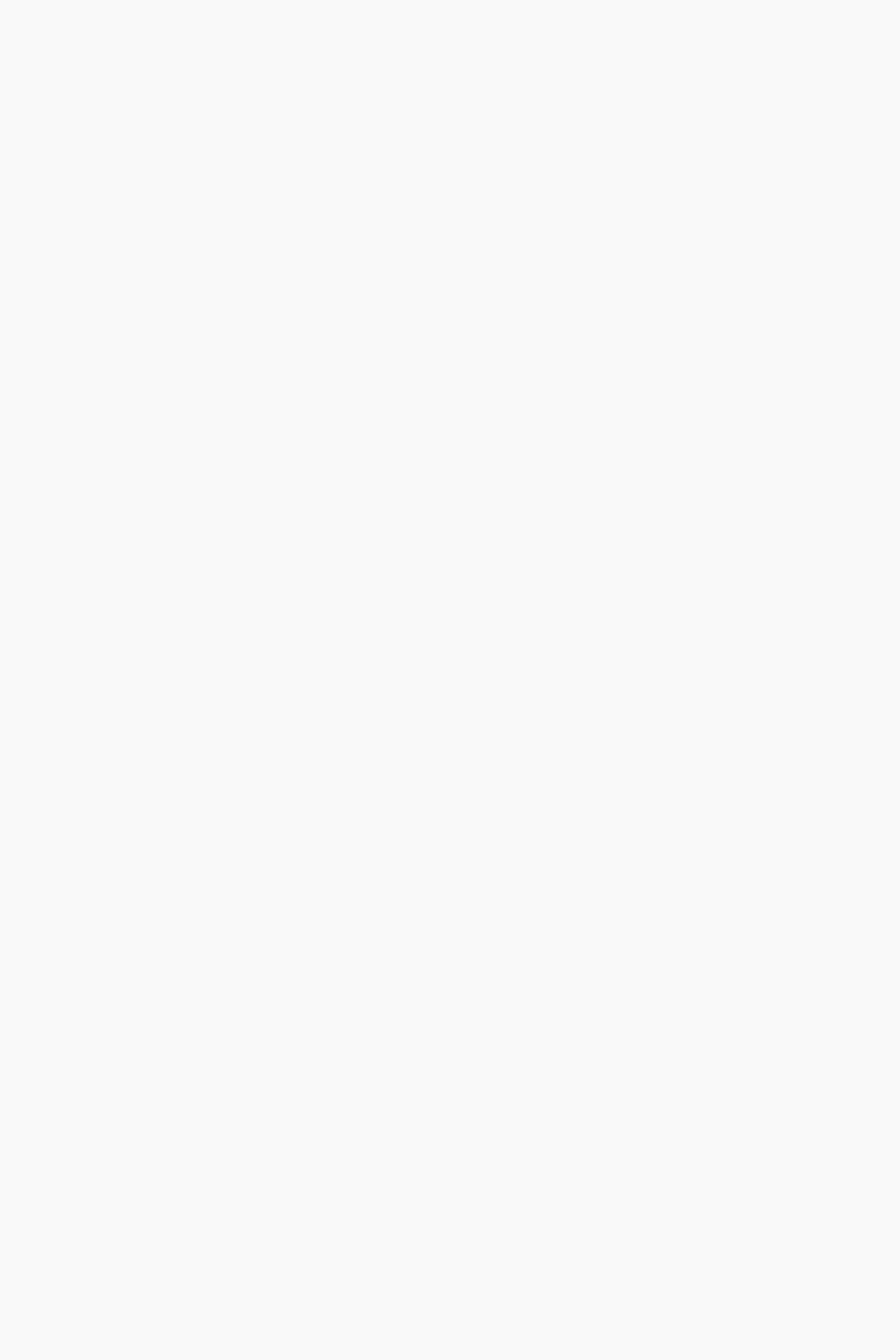
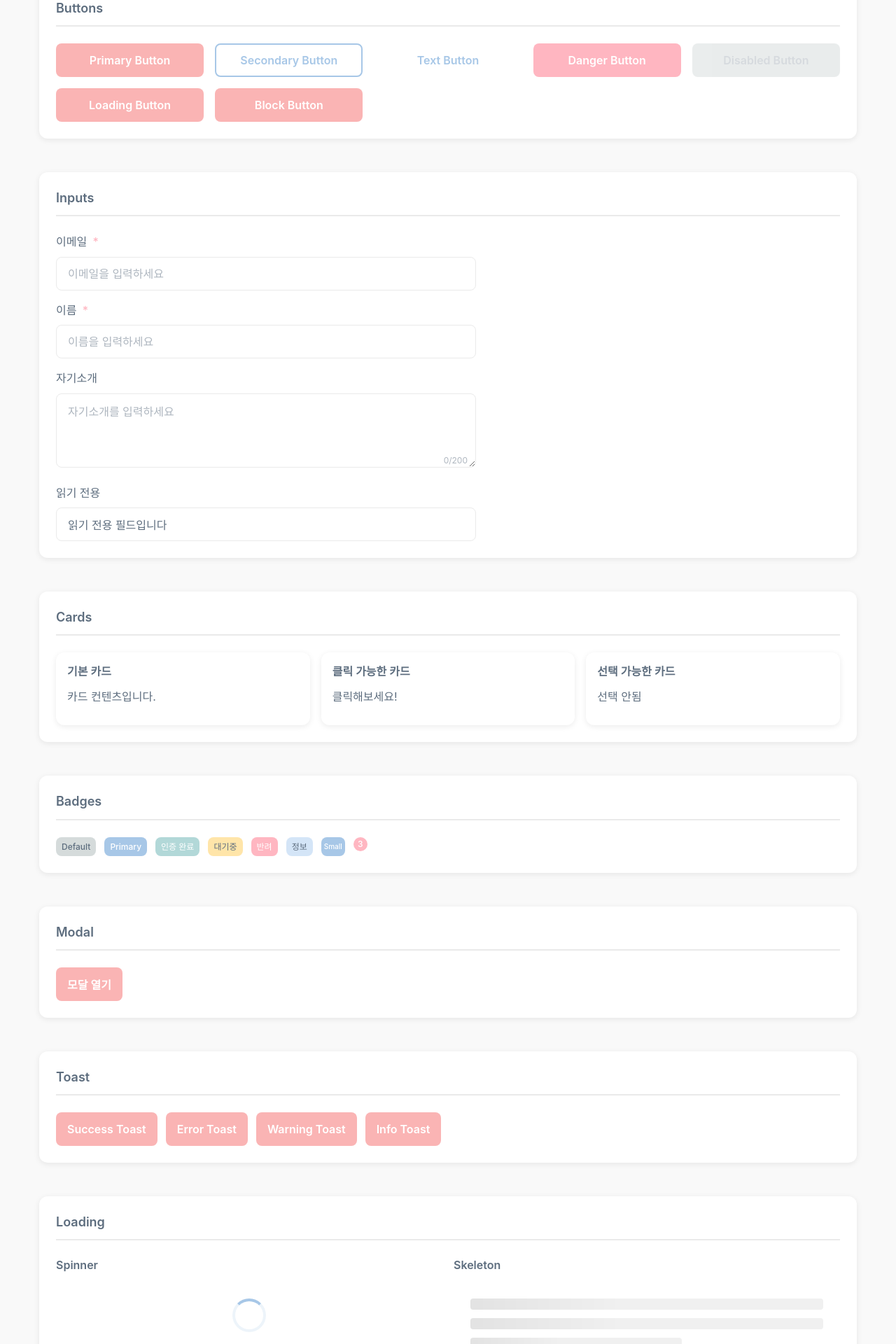
Before and after one commit to MillionKiwi/D-Class, a Vue app in the folder D-Class_front/: page /demo in a window 1280 px wide. Before the commit this address had no page. Shown: the part 120-2040 px from the top of the page at 70% size. Before the commit the page ends 800 px from the top, so only its background shows below. Built offline with nearby package versions, Linux system fonts and the light colour scheme.

Commit message:
feat: component test added

```diff
--- a/D-Class_front/src/App.vue
+++ b/D-Class_front/src/App.vue
@@ -1,10 +1,12 @@
 <script setup>
 import { RouterView } from 'vue-router'
+import { BaseToast } from '@/components/common'
 </script>
 
 <template>
   <div id="app" class="page-wrapper">
     <RouterView />
+    <BaseToast />
   </div>
 </template>
 
--- a/D-Class_front/src/router/index.js
+++ b/D-Class_front/src/router/index.js
@@ -2,7 +2,18 @@ import { createRouter, createWebHistory } from 'vue-router'
 
 const router = createRouter({
   history: createWebHistory(import.meta.env.BASE_URL),
-  routes: [],
+  routes: [
+    {
+      path: '/',
+      name: 'home',
+      redirect: '/demo',
+    },
+    {
+      path: '/demo',
+      name: 'ComponentDemo',
+      component: () => import('@/views/ComponentDemo.vue'),
+    },
+  ],
 })
 
 export default router
--- /dev/null
+++ b/D-Class_front/src/views/ComponentDemo.vue
@@ -0,0 +1,302 @@
+<template>
+  <div class="component-demo">
+    <div class="container">
+      <h1>공통 컴포넌트 데모</h1>
+
+      <!-- Button 데모 -->
+      <section class="demo-section">
+        <h2>Buttons</h2>
+        <div class="demo-grid">
+          <BaseButton @click="handleButtonClick('Primary')">Primary Button</BaseButton>
+          <BaseButton variant="secondary" @click="handleButtonClick('Secondary')">
+            Secondary Button
+          </BaseButton>
+          <BaseButton variant="text" @click="handleButtonClick('Text')">Text Button</BaseButton>
+          <BaseButton variant="danger" @click="handleButtonClick('Danger')">Danger Button</BaseButton>
+          <BaseButton disabled>Disabled Button</BaseButton>
+          <BaseButton :loading="isLoading" @click="handleLoading">Loading Button</BaseButton>
+          <BaseButton block>Block Button</BaseButton>
+        </div>
+      </section>
+
+      <!-- Input 데모 -->
+      <section class="demo-section">
+        <h2>Inputs</h2>
+        <div class="demo-form">
+          <BaseInput
+            v-model="formData.email"
+            label="이메일"
+            type="email"
+            placeholder="이메일을 입력하세요"
+            required
+          />
+
+          <BaseInput
+            v-model="formData.name"
+            label="이름"
+            placeholder="이름을 입력하세요"
+            required
+            :error="!!errorMessage"
+            :errorMessage="errorMessage"
+          />
+
+          <BaseInput
+            v-model="formData.bio"
+            label="자기소개"
+            placeholder="자기소개를 입력하세요"
+            textarea
+            :maxlength="200"
+            :showCounter="true"
+          />
+
+          <BaseInput
+            v-model="formData.readonly"
+            label="읽기 전용"
+            readonly
+            :modelValue="'읽기 전용 필드입니다'"
+          />
+        </div>
+      </section>
+
+      <!-- Card 데모 -->
+      <section class="demo-section">
+        <h2>Cards</h2>
+        <div class="demo-grid">
+          <BaseCard>
+            <h3>기본 카드</h3>
+            <p>카드 컨텐츠입니다.</p>
+          </BaseCard>
+
+          <BaseCard clickable @click="handleCardClick">
+            <h3>클릭 가능한 카드</h3>
+            <p>클릭해보세요!</p>
+          </BaseCard>
+
+          <BaseCard :selected="isCardSelected" clickable @click="toggleCard">
+            <h3>선택 가능한 카드</h3>
+            <p>{{ isCardSelected ? '선택됨' : '선택 안됨' }}</p>
+          </BaseCard>
+        </div>
+      </section>
+
+      <!-- Badge 데모 -->
+      <section class="demo-section">
+        <h2>Badges</h2>
+        <div class="demo-flex">
+          <BaseBadge>Default</BaseBadge>
+          <BaseBadge variant="primary">Primary</BaseBadge>
+          <BaseBadge variant="success">인증 완료</BaseBadge>
+          <BaseBadge variant="warning">대기중</BaseBadge>
+          <BaseBadge variant="error">반려</BaseBadge>
+          <BaseBadge variant="info">정보</BaseBadge>
+          <BaseBadge variant="primary" size="small">Small</BaseBadge>
+          <BaseBadge variant="error" dot>3</BaseBadge>
+        </div>
+      </section>
+
+      <!-- Modal 데모 -->
+      <section class="demo-section">
+        <h2>Modal</h2>
+        <BaseButton @click="openModal">모달 열기</BaseButton>
+
+        <BaseModal
+          v-model:isOpen="isModalOpen"
+          title="확인 모달"
+          @confirm="handleModalConfirm"
+          @cancel="handleModalCancel"
+        >
+          <p>이것은 모달 컨텐츠입니다.</p>
+          <p>확인 또는 취소를 선택하세요.</p>
+        </BaseModal>
+      </section>
+
+      <!-- Toast 데모 -->
+      <section class="demo-section">
+        <h2>Toast</h2>
+        <div class="demo-flex">
+          <BaseButton @click="showToast('success')">Success Toast</BaseButton>
+          <BaseButton @click="showToast('error')">Error Toast</BaseButton>
+          <BaseButton @click="showToast('warning')">Warning Toast</BaseButton>
+          <BaseButton @click="showToast('info')">Info Toast</BaseButton>
+        </div>
+      </section>
+
+      <!-- Loading 데모 -->
+      <section class="demo-section">
+        <h2>Loading</h2>
+        <div class="demo-grid">
+          <div>
+            <h3>Spinner</h3>
+            <BaseLoading type="spinner" inline />
+          </div>
+          <div>
+            <h3>Skeleton</h3>
+            <BaseLoading type="skeleton" inline :lines="3" />
+          </div>
+        </div>
+        <BaseButton @click="toggleFullscreenLoading">Fullscreen Loading 토글</BaseButton>
+        <BaseLoading v-if="showFullscreenLoading" type="spinner" fullscreen text="로딩중..." />
+      </section>
+
+      <!-- Empty State 데모 -->
+      <section class="demo-section">
+        <h2>Empty State</h2>
+        <BaseEmptyState
+          title="데이터가 없습니다"
+          description="아직 등록된 항목이 없습니다. 새로운 항목을 추가해보세요."
+        >
+          <template #action>
+            <BaseButton @click="handleEmptyAction">항목 추가하기</BaseButton>
+          </template>
+        </BaseEmptyState>
+      </section>
+    </div>
+  </div>
+</template>
+
+<script setup>
+import { ref } from 'vue'
+import { useToast } from '@/composables/useToast'
+import {
+  BaseButton,
+  BaseInput,
+  BaseCard,
+  BaseBadge,
+  BaseModal,
+  BaseLoading,
+  BaseEmptyState,
+} from '@/components/common'
+
+const { success, error, warning, info } = useToast()
+
+// Button 상태
+const isLoading = ref(false)
+
+// Form 데이터
+const formData = ref({
+  email: '',
+  name: '',
+  bio: '',
+  readonly: '읽기 전용 필드입니다',
+})
+const errorMessage = ref('')
+
+// Card 상태
+const isCardSelected = ref(false)
+
+// Modal 상태
+const isModalOpen = ref(false)
+
+// Loading 상태
+const showFullscreenLoading = ref(false)
+
+// 핸들러 함수
+const handleButtonClick = (type) => {
+  success(`${type} 버튼이 클릭되었습니다!`)
+}
+
+const handleLoading = () => {
+  isLoading.value = true
+  setTimeout(() => {
+    isLoading.value = false
+    success('로딩 완료!')
+  }, 2000)
+}
+
+const handleCardClick = () => {
+  info('카드가 클릭되었습니다!')
+}
+
+const toggleCard = () => {
+  isCardSelected.value = !isCardSelected.value
+}
+
+const openModal = () => {
+  isModalOpen.value = true
+}
+
+const handleModalConfirm = () => {
+  success('확인 버튼이 클릭되었습니다!')
+  isModalOpen.value = false
+}
+
+const handleModalCancel = () => {
+  info('취소 버튼이 클릭되었습니다!')
+}
+
+const showToast = (type) => {
+  const messages = {
+    success: '성공적으로 처리되었습니다!',
+    error: '오류가 발생했습니다.',
+    warning: '주의가 필요합니다.',
+    info: '정보 메시지입니다.',
+  }
+
+  const toastFunctions = { success, error, warning, info }
+  toastFunctions[type](messages[type])
+}
+
+const toggleFullscreenLoading = () => {
+  showFullscreenLoading.value = !showFullscreenLoading.value
+  if (showFullscreenLoading.value) {
+    setTimeout(() => {
+      showFullscreenLoading.value = false
+    }, 3000)
+  }
+}
+
+const handleEmptyAction = () => {
+  success('항목 추가 버튼이 클릭되었습니다!')
+}
+</script>
+
+<style lang="scss" scoped>
+@import '@/assets/styles/variables.scss';
+
+.component-demo {
+  padding: $spacing-2xl 0;
+  min-height: 100vh;
+
+  h1 {
+    margin-bottom: $spacing-2xl;
+    text-align: center;
+  }
+
+  .demo-section {
+    margin-bottom: $spacing-3xl;
+    padding: $spacing-xl;
+    background-color: $color-white;
+    border-radius: $radius-lg;
+    box-shadow: $shadow-card;
+
+    h2 {
+      margin-bottom: $spacing-xl;
+      padding-bottom: $spacing-md;
+      border-bottom: 2px solid $color-divider;
+    }
+
+    h3 {
+      margin-bottom: $spacing-md;
+    }
+  }
+
+  .demo-grid {
+    display: grid;
+    grid-template-columns: repeat(auto-fit, minmax(200px, 1fr));
+    gap: $spacing-lg;
+  }
+
+  .demo-flex {
+    display: flex;
+    flex-wrap: wrap;
+    gap: $spacing-md;
+  }
+
+  .demo-form {
+    max-width: 600px;
+    display: flex;
+    flex-direction: column;
+    gap: $spacing-lg;
+  }
+}
+</style>
```
